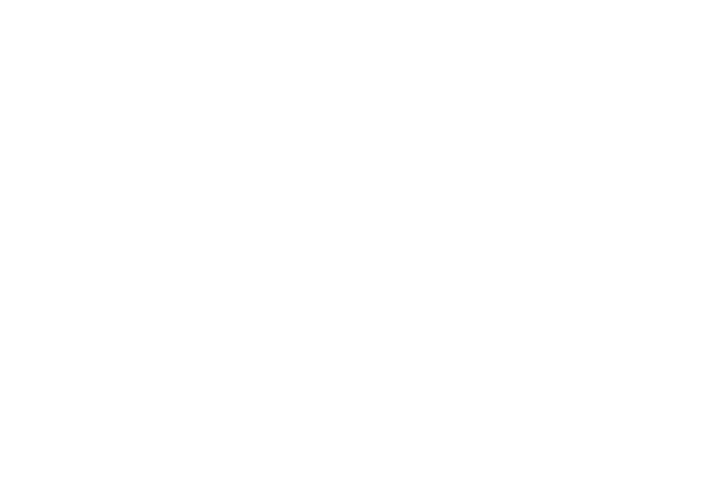
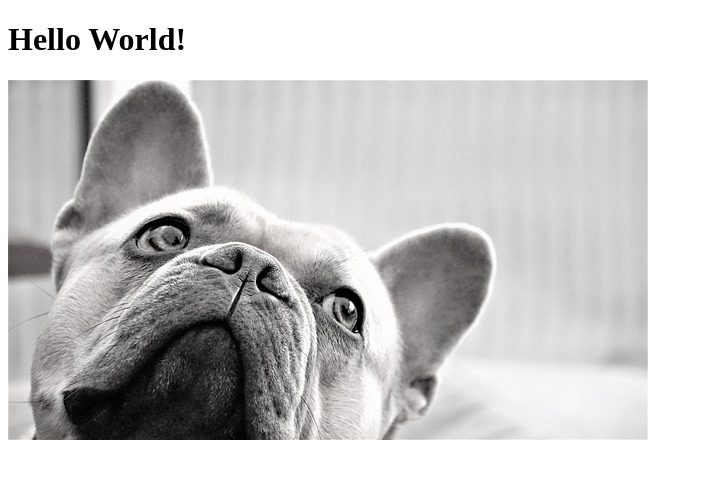
Before and after one commit to andrea-bertaglia/vue-hello, a plain HTML site: page index.html in a window 1280 px wide. Shown: the whole page, without its empty margins (0-703 px from the left). Drawn offline with nearby package versions, Linux system fonts and the light colour scheme.

Commit message:
feat: first vue exercise

```diff
--- a/index.html
+++ b/index.html
@@ -9,6 +9,11 @@
     <script src="https://unpkg.com/vue@3/dist/vue.global.js"></script>
   </head>
   <body>
+    <div id="app">
+      <h1>{{ message }}</h1>
+      <img :src="urlImg" alt="" />
+    </div>
+
     <!-- Custom script -->
     <script src="./js/script.js"></script>
   </body>
--- a/js/script.js
+++ b/js/script.js
@@ -0,0 +1,20 @@
+// const { createApp } = Vue
+
+//   createApp({
+//     data() {
+//       return {
+//         message: 'Hello Vue!'
+//       }
+//     }
+//   }).mount('#app')
+
+const { createApp } = Vue;
+
+createApp({
+  data() {
+    return {
+      message: "Hello World!",
+      urlImg: "./img/test.jpg",
+    };
+  },
+}).mount("#app");
```
Also changed, not shown: img/test.jpg (added), 3 other files.
